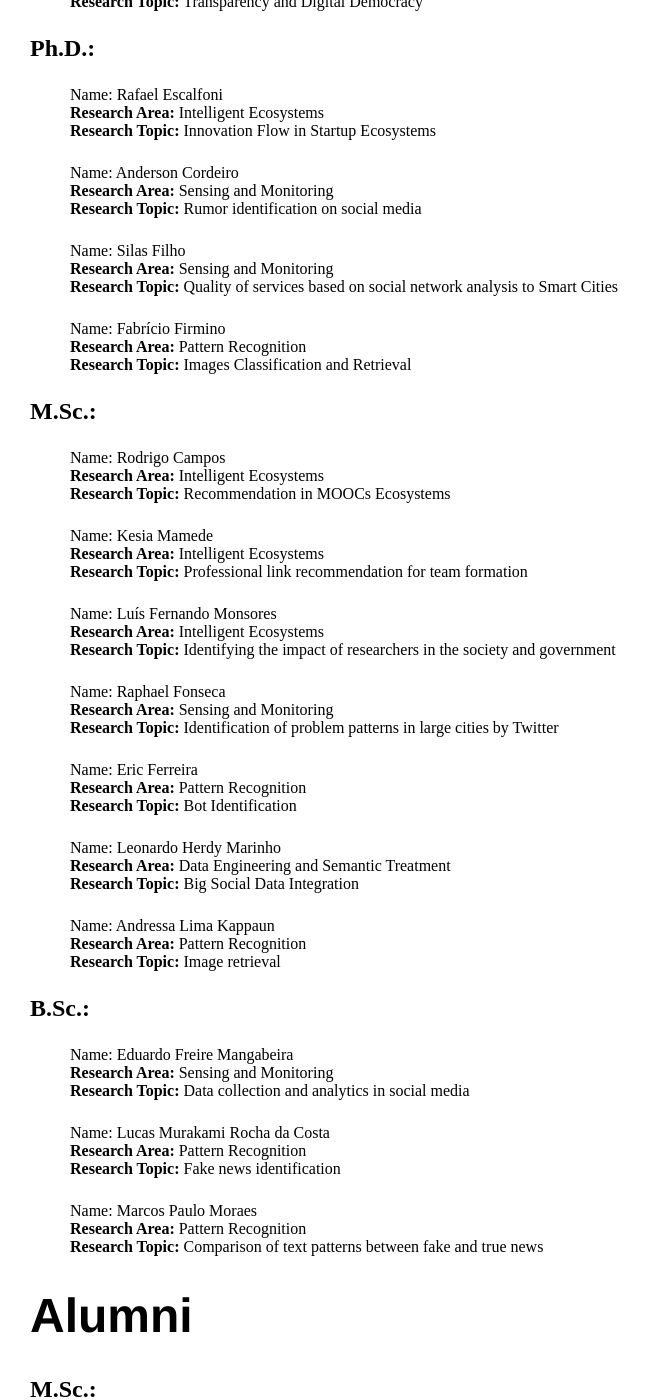
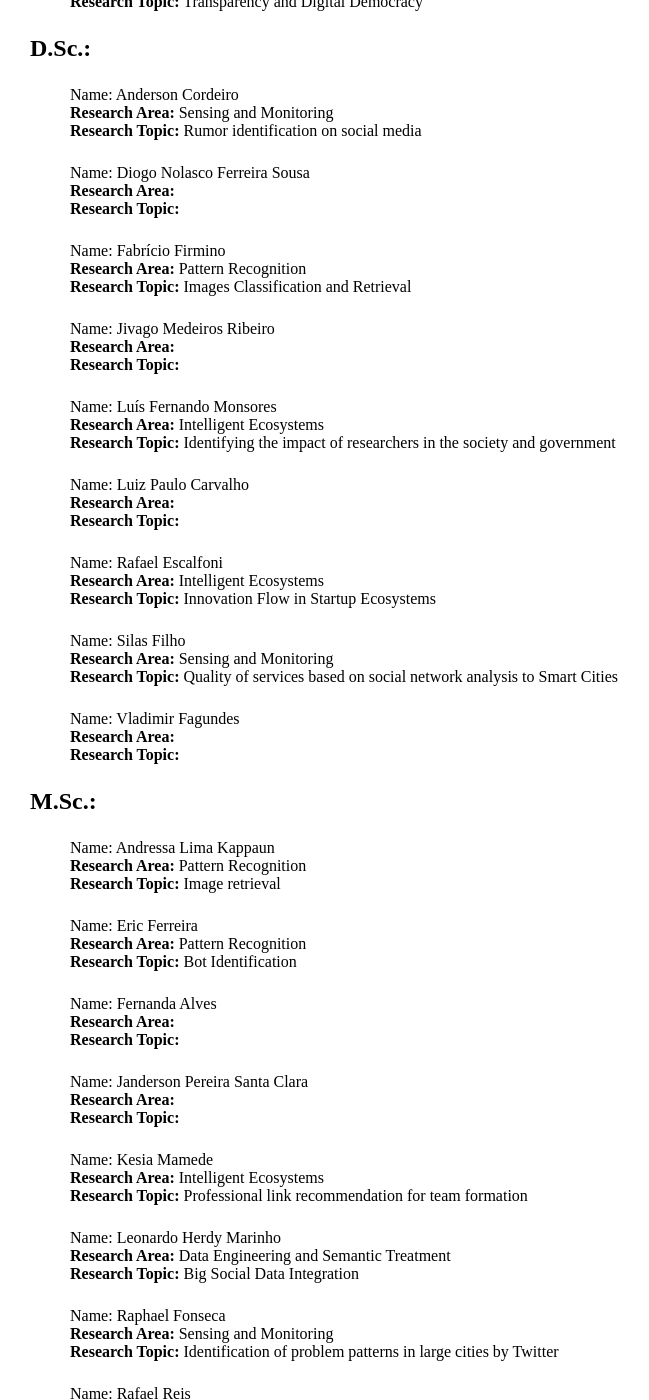
Before and after one commit to labcores/labcores.github.io, a Jekyll site: the page built from team/index.html, in a window 1280 px wide and 1400 px high, scrolled down 590 px. Shown: the whole window, without its empty margins (202-851 px from the left). Built offline with Jekyll 4.4.1, drawn with Linux system fonts in a browser that asks for light colours; some of the changed text lies outside the part shown.

Commit message:
Update index.html
Atualização da lista de membros

```diff
--- a/team/index.html
+++ b/team/index.html
@@ -32,124 +32,228 @@ title: Laboratory of Social Computing and Network Analysis
 				<li><b>Research Topic:</b> Transparency and Digital Democracy</li>
 			</ul></p></p>
 
-			<li><h2>Ph.D.:</h2></li>
+			<li><h2>D.Sc.:</h2></li>
+
+			<p><p><ul>
+				<li>Name: Anderson Cordeiro</li>
+				<li><b>Research Area:</b> Sensing and Monitoring</li>
+				<li><b>Research Topic:</b> Rumor identification on social media</li>
+				<!--<li>Contact: <a href="mailto:andersoncordeiro@ppgi.ufrj.br">andersoncordeiro@ppgi.ufrj.br</a></li>-->
+			</ul></p></p>
+
+			<p><p><ul>
+				<li>Name: Diogo Nolasco Ferreira Sousa</li>
+				<li><b>Research Area:</b> </li>
+				<li><b>Research Topic:</b> </li>
+				<!--<li>Contact: <a href="mailto:diogonolascofs@gmail.com">diogonolascofs@gmail.com</a></li>-->
+			</ul></p></p>
+
+			<p><p><ul>
+				<li>Name: Fabrício Firmino</li>
+				<li><b>Research Area:</b> Pattern Recognition</li>
+				<li><b>Research Topic:</b> Images Classification and Retrieval</li>
+				<!--<li>Contact: <a href="mailto:firminodefaria@ppgi.ufrj.br">firminodefaria@ppgi.ufrj.br</a></li>-->
+			</ul></p></p>
+
+			<p><p><ul>
+				<li>Name: Jivago Medeiros Ribeiro</li>
+				<li><b>Research Area:</b> </li>
+				<li><b>Research Topic:</b> </li>
+				<!--<li>Contact: <a href="mailto:jivagomr@gmail.com">jivagomr@gmail.com</a></li>-->
+			</ul></p></p>
+
+			<p><p><ul>
+				<li>Name: Luís Fernando Monsores</li>
+				<li><b>Research Area:</b> Intelligent Ecosystems</li>
+				<li><b>Research Topic:</b> Identifying the impact of researchers in the society and government</li>
+				<!--<li>Contact: <a href="mailto:luisfmpm@ppgi.ufrj.br">luisfmpm@ppgi.ufrj.br</a></li>-->
+			</ul></p></p>
+
+			<p><p><ul>
+				<li>Name: Luiz Paulo Carvalho</li>
+				<li><b>Research Area:</b> </li>
+				<li><b>Research Topic:</b> </li>
+				<!--<li>Contact: <a href="mailto:luiz.paulo.carvalho@ppgi.ufrj.br">luiz.paulo.carvalho@ppgi.ufrj.br</a></li>-->
+			</ul></p></p>
 
 			<p><p><ul>
 				<li>Name: Rafael Escalfoni</li>
 				<li><b>Research Area:</b> Intelligent Ecosystems</li>
 				<li><b>Research Topic:</b> Innovation Flow in Startup Ecosystems</li>
-				<!--<li>Contact: <a href="mailto:rafaelescalfoni@gmail.com">rafaelescalfoni@gmail.com</a></li>-->
+				<!--<li>Contact: <a href="mailto:rafael.escalfoni@cefet-rj.br">rafael.escalfoni@cefet-rj.br</a></li>-->
+			</ul></p></p>
+
+			<p><p><ul>
+				<li>Name: Silas Filho</li>
+				<li><b>Research Area:</b> Sensing and Monitoring</li>
+				<li><b>Research Topic:</b> Quality of services based on social network analysis to Smart Cities</li>
+				<!--<li>Contact: <a href="mailto:silaslfilho@ppgi.ufrj.br">silaslfilho@ppgi.ufrj.br</a></li>-->
+			</ul></p></p>
+
+			<p><p><ul>
+				<li>Name: Vladimir Fagundes</li>
+				<li><b>Research Area:</b> </li>
+				<li><b>Research Topic:</b> </li>
+				<!--<li>Contact: <a href="mailto:vladimir.fagundes@gmail.com">vladimir.fagundes@gmail.com</a></li>-->
 			</ul></p></p>
 
 
+			<li><h2>M.Sc.:</h2></li>
+
 			<p><p><ul>
-				<li>Name: Anderson Cordeiro</li>
-				<li><b>Research Area:</b> Sensing and Monitoring</li>
-				<li><b>Research Topic:</b> Rumor identification on social media</li>
-				<!--<li>Contact: <a href="mailto:andersoncordeironf@gmail.com">andersoncordeironf@gmail.com</a></li>-->
+				<li>Name: Andressa Lima Kappaun</li>
+				<li><b>Research Area:</b> Pattern Recognition</li>
+				<li><b>Research Topic:</b> Image retrieval</li>
+				<!--<li>Contact: <a href="mailto:kappaun@ppgi.ufrj.br">kappaun@ppgi.ufrj.br</a></li>-->
 			</ul></p></p>
 
-			<p><ul>
-				<li>Name: Silas Filho</li>
-				<li><b>Research Area:</b> Sensing and Monitoring</li>
-				<li><b>Research Topic:</b> Quality of services based on social network analysis to Smart Cities</li>
-				<!--<li>Contact: <a href="mailto:silasplfilho@outlook.com">silasplfilho@outlook.com </a></li>-->
-			</ul></p>
+			<p><p><ul>
+				<li>Name: Eric Ferreira</li>
+				<li><b>Research Area:</b> Pattern Recognition</li>
+				<li><b>Research Topic:</b> Bot Identification</li>
+				<!--<li>Contact: <a href="mailto:eric.ferreira@ppgi.ufrj.br">eric.ferreira@ppgi.ufrj.br</a></li>-->
+			</ul></p></p>
 
-			<p><ul>
-				<li>Name: Fabrício Firmino</li>
-				<li><b>Research Area:</b> Pattern Recognition</li>
-				<li><b>Research Topic:</b> Images Classification and Retrieval</li>
-				<!--<li>Contact: <a href="mailto:firminodefaria@gmail.com">firminodefaria@gmail.com</a></li>-->
-			</ul></p>
+			<p><p><ul>
+				<li>Name: Fernanda Alves</li>
+				<li><b>Research Area:</b> </li>
+				<li><b>Research Topic:</b> </li>
+				<!--<li>Contact: <a href="mailto:monitore.falves@gmail.com">monitore.falves@gmail.com</a></li>-->
+			</ul></p></p>
 
-			<li><h2>M.Sc.:</h2></li>
+			<p><p><ul>
+				<li>Name: Janderson Pereira Santa Clara</li>
+				<li><b>Research Area:</b> </li>
+				<li><b>Research Topic:</b> </li>
+				<!--<li>Contact: <a href="mailto:jandersonpsc@ufrj.br">jandersonpsc@ufrj.br</a></li>-->
+			</ul></p></p>
 
-			<p><ul>
-				<li>Name: Rodrigo Campos </li>
-				<li><b>Research Area:</b> Intelligent Ecosystems</li>
-				<li><b>Research Topic:</b> Recommendation in MOOCs Ecosystems</li>
-				<!--<li>Contact: <a href="mailto:rodrigocampos.inf@hotmail.com">rodrigocampos.inf@hotmail.com</a></li>-->
-			</ul></p>
-
-			<p><ul>
+			<p><p><ul>
 				<li>Name: Kesia Mamede</li>
 				<li><b>Research Area:</b> Intelligent Ecosystems</li>
 				<li><b>Research Topic:</b> Professional link recommendation for team formation</li>
 				<!--<li>Contact: <a href="mailto:kesiamamede@gmail.com">kesiamamede@gmail.com</a></li>-->
-			</ul></p>
+			</ul></p></p>
 
-			<p><ul>
-				<li>Name: Luís Fernando Monsores</li>
-				<li><b>Research Area:</b> Intelligent Ecosystems</li>
-				<li><b>Research Topic:</b> Identifying the impact of researchers in the society and government</li>
-				<!--<li>Contact: <a href="mailto:luisfmpm@gmail.com">luisfmpm@gmail.com</a></li>-->
-			</ul></p>
+			<p><p><ul>
+				<li>Name: Leonardo Herdy Marinho</li>
+				<li><b>Research Area:</b> Data Engineering and Semantic Treatment</li>
+				<li><b>Research Topic:</b> Big Social Data Integration</li>
+				<!--<li>Contact: <a href="mailto:leonardomarinho.nf@gmail.com">leonardomarinho.nf@gmail.com</a></li>-->
+			</ul></p></p>
 
-			<p><ul>
+			<p><p><ul>
 				<li>Name: Raphael Fonseca</li>
 				<li><b>Research Area:</b> Sensing and Monitoring</li>
 				<li><b>Research Topic:</b> Identification of problem patterns in large cities by Twitter</li>
 				<!--<li>Contact: <a href="mailto:raphael.fonseca@ufrj.br">raphael.fonseca@ufrj.br</a></li>-->
-			</ul></p>
+			</ul></p></p>
 
-			<p><ul>
-				<li>Name: Eric Ferreira</li>
-				<li><b>Research Area:</b> Pattern Recognition</li>
-				<li><b>Research Topic:</b> Bot Identification</li>
-				<!--<li>Contact: <a href="mailto:eric_santos6@hotmail.com">eric_santos6@hotmail.com </a></li>-->
-			</ul></p>
+			<p><p><ul>
+				<li>Name: Rafael Reis</li>
+				<li><b>Research Area:</b> </li>
+				<li><b>Research Topic:</b> </li>
+				<!--<li>Contact: <a href="mailto:raphael.reis.coelho@gmail.com">raphael.reis.coelho@gmail.com</a></li>-->
+			</ul></p></p>
 
-			<p><ul>
-				<li>Name: Leonardo Herdy Marinho</li>
-				<li><b>Research Area:</b> Data Engineering and Semantic Treatment</li>
-				<li><b>Research Topic:</b> Big Social Data Integration</li>
-			</ul></p>
+			<p><p><ul>
+				<li>Name: Robson Nupcias Pereira</li>
+				<li><b>Research Area:</b> </li>
+				<li><b>Research Topic:</b> </li>
+				<!--<li>Contact: <a href="mailto:robsonpn93@gmail.com">robsonpn93@gmail.com</a></li>-->
+			</ul></p></p>
 
-			<p><ul>
-				<li>Name: Andressa Lima Kappaun</li>
-				<li><b>Research Area:</b> Pattern Recognition</li>
-				<li><b>Research Topic:</b> Image retrieval</li>
-			</ul></p>
+			<p><p><ul>
+				<li>Name: Rodrigo Campos </li>
+				<li><b>Research Area:</b> Intelligent Ecosystems</li>
+				<li><b>Research Topic:</b> Recommendation in MOOCs Ecosystems</li>
+				<!--<li>Contact: <a href="mailto:rodrigo.campos@ppgi.ufrj.br">rodrigo.campos@ppgi.ufrj.br</a></li>-->
+			</ul></p></p>
+
+			<p><p><ul>
+				<li>Name: Waldir Siqueira Moura </li>
+				<li><b>Research Area:</b> </li>
+				<li><b>Research Topic:</b> </li>
+				<!--<li>Contact: <a href="mailto:waldirsiqueira@gmail.com">waldirsiqueira@gmail.com</a></li>-->
+			</ul></p></p>
 
 			<li><h2>B.Sc.:</h2></li>
 
-			<p><ul>
+			<p><p><ul>
+				<li>Name: Camila Lacerda da Silva</li>
+				<li><b>Research Area:</b> </li>
+				<li><b>Research Topic:</b> </li>
+				<!--<li>Contact: <a href="mailto:camilals@dcc.ufrj.br">camilals@dcc.ufrj.br</a></li>-->
+			</ul></p></p>
+
+			<p><p><ul>
 				<li>Name: Eduardo Freire Mangabeira</li>
 				<li><b>Research Area:</b> Sensing and Monitoring</li>
 				<li><b>Research Topic:</b> Data collection and analytics in social media</li>
-			</ul></p>
+				<!--<li>Contact: <a href="mailto:edu.mangaba@gmail.com">edu.mangaba@gmail.com</a></li>-->
+			</ul></p></p>
 
-			<p><ul>
+			<p><p><ul>
 				<li>Name: Lucas Murakami Rocha da Costa</li>
 				<li><b>Research Area:</b> Pattern Recognition</li>
 				<li><b>Research Topic:</b> Fake news identification</li>
-			</ul></p>
-
-			<p><ul>
-				<li>Name: Marcos Paulo Moraes</li>
-				<li><b>Research Area:</b> Pattern Recognition</li>
-				<li><b>Research Topic:</b> Comparison of text patterns between fake and true news</li>
-			</ul></p>
+				<!--<li>Contact: <a href="mailto:lucasmurakami123@gmail.com">lucasmurakami123@gmail.com</a></li>-->
+			</ul></p></p>
 
 		</ul></p>
 		<p><ul>
 			<li><h1>Alumni</h1></li>
 
+				<li><h2>D.Sc.:</h2></li>
+				<p><p><ul>
+					<li>Name: Marcos Arrais</li>
+					<li><b>Research Area:</b> </li>
+					<li><b>Research Topic:</b> </li>
+					<!--<li>Contact: <a href="mailto:marcos.arrais@gmail.com">marcos.arrais@gmail.com </a></li>-->
+				</ul></p></p>
+
+				<p><p><ul>
+					<li>Name: Tiago Cruz de França</li>
+					<li><b>Research Area:</b> </li>
+					<li><b>Research Topic:</b> </li>
+					<!--<li>Contact: <a href="mailto:tcruz.franca@ppgi.ufrj.br">tcruz.franca@ppgi.ufrj.br</a></li>-->
+				</ul></p></p>
+
 				<li><h2>M.Sc.:</h2></li>
 
-				<p><ul>
+				<p><p><ul>
 					<li>Name: Fabio Rangel</li>
 					<li><b>Research Area:</b> Pattern Recognition</li>
 					<li><b>Research Topic:</b> WiSARD for Opinion Mining in Nonstationary Environments</li>
 					<!--<li>Contact: <a href="mailto:fabiorangel@ufrj.br">fabiorangel@ufrj.br</a></li>-->
-				</ul></p>
-				<p><ul>
+				</ul></p></p>
+				<p><p><ul>
 					<li>Name: José Guilherme Mayworm</li>
 					<li><b>Research Area:</b> Sensing and Monitoring</li>
 					<li><b>Research Topic:</b> Optimization of knowledge dissemination on P2P networks</li>
 					<!--<li>Contact: <a href="mailto:jgmayworm@gmail.com">jgmayworm@gmail.com</a></li>-->
-				</ul></p>
+				</ul></p></p>
+
+				<li><h2>B.Sc.:</h2></li>
+
+				<p><p><ul>
+					<li>Name: Flavio Medeiros Rangel</li>
+					<li><b>Research Area:</b> </li>
+					<li><b>Research Topic:</b> </li>
+					<!--<li>Contact: <a href="mailto:flm.rangel@gmail.com">flm.rangel@gmail.com</a></li>-->
+				</ul></p></p>
+				<p><p><ul>
+					<li>Name: Ingrhid Theodoro Amancio da Silva</li>
+					<li><b>Research Area:</b> </li>
+					<li><b>Research Topic:</b> </li>
+					<!--<li>Contact: <a href="mailto:indytheodoro@gmail.com">indytheodoro@gmail.com</a></li>-->
+				</ul></p></p>
+				<p><p><ul>
+					<li>Name: Marcos Paulo Moraes</li>
+					<li><b>Research Area:</b> Pattern Recognition</li>
+					<li><b>Research Topic:</b> Comparison of text patterns between fake and true news</li>
+					<!--<li>Contact: <a href="mailto:mpaulo7@gmail.com">mpaulo7@gmail.com</a></li>-->
+				</ul></p></p>
 
 			</ul></p>
 			<p><ul>
```
